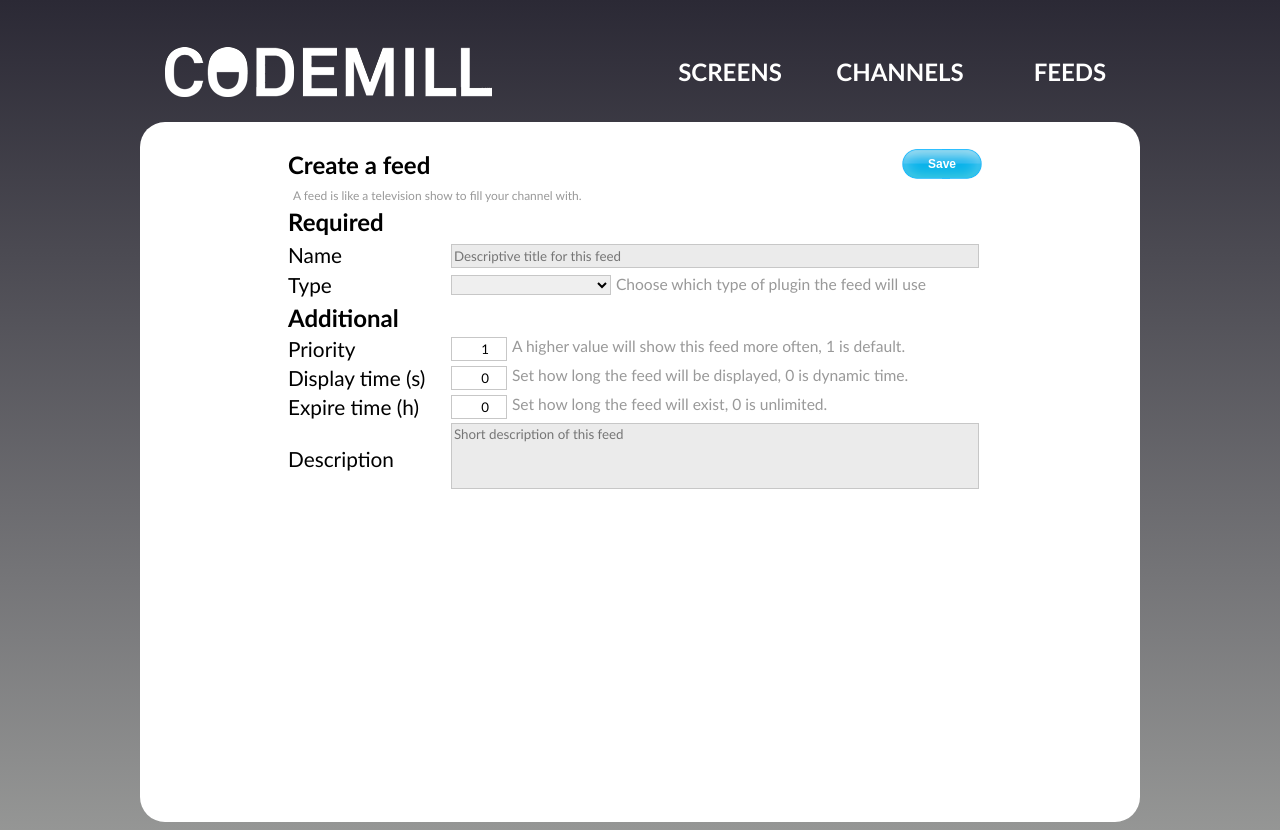
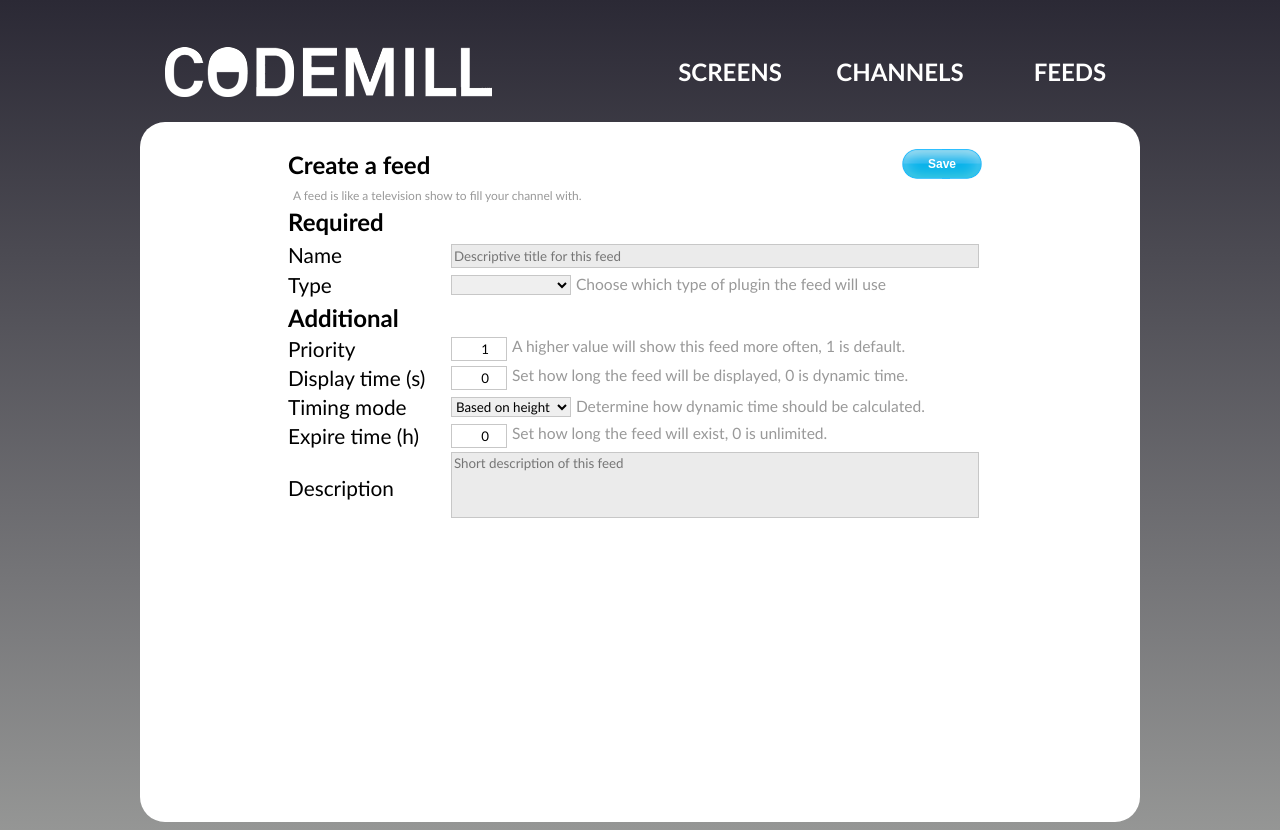
Before and after one commit to bergstroem/DBT---Coffeescreen, a PHP site: page /feed.php?p=1 in a window 1280 px wide. Run offline with PHP 8.4, Linux system fonts and the light colour scheme; lists and menus that the app fills with data are empty.

Commit message:
Fixed issue #36

```diff
--- a/admin/adminpage/css/admin.css
+++ b/admin/adminpage/css/admin.css
@@ -243,7 +243,7 @@ body{
 }
 
 .formTypeSelect{
-	width:160px;
+	width:120px;
 	height:20px;
 	border:1px solid #C7C7C7;
 	float:left;
--- a/admin/adminpage/feedform.html
+++ b/admin/adminpage/feedform.html
@@ -37,6 +37,14 @@
 		<div class="tooltip">Set how long the feed will be displayed, 0 is dynamic time.</div></td>
 	</tr>
 	<tr class="listItem">
+		<td><label for=timingmode>Timing mode</label></td>
+		<td><select name="timingmode" id="timingmode" class="formTypeSelect">
+			<option value="0">Based on height</option>
+			<option value="1">Based on text length</option>
+		</select>
+		<div class="tooltip">Determine how dynamic time should be calculated.</div></td>
+	</tr>
+	<tr class="listItem">
 		<td><label for=expireTime>Expire time (h)</label></td>
 		<td><input type="number" name="expiretime" id="expireTime" class="formNB" value=0 min=0 />
 		<div class="tooltip">Set how long the feed will exist, 0 is unlimited.</div></td>
--- a/admin/adminpage/feedhandler.php
+++ b/admin/adminpage/feedhandler.php
@@ -8,6 +8,7 @@
 		$priority = $_POST['priority'];
 		$displaytime = $_POST['displaytime'];
 		$expiretime = $_POST['expiretime'];
+		$timingmode = $_POST['timingmode'];
 
 		$c = explode(",",$custom);
 
@@ -24,6 +25,7 @@
 		$data['priority'] = $priority;
 		$data['displaytime'] = $displaytime;
 		$data['expiretime'] = $expiretime;
+		$data['timingmode'] = $timingmode;
 
 		$jsondata = json_encode($data);
 		echo $jsondata;
--- a/admin/adminpage/js/feed.js
+++ b/admin/adminpage/js/feed.js
@@ -22,6 +22,7 @@ function saveFeed(){
 		var priority = document.getElementById("priority").value;
 		var displaytime = document.getElementById("displayTime").value;
 		var expiretime = document.getElementById("expireTime").value;
+		var timingmode = document.getElementById("timingmode").value;
 
 		var url = document.URL;
 		url = url.substr(url.indexOf("?")+1);
@@ -53,7 +54,7 @@ function saveFeed(){
 								$.ajax({
 									type: "POST",
 									url: "feedhandler.php",
-									data: "p=1&name="+name+"&type="+type+poststr+"&note="+note+"&priority="+priority+"&displaytime="+displaytime+"&expiretime="+expiretime,
+									data: "p=1&name="+name+"&type="+type+poststr+"&note="+note+"&priority="+priority+"&displaytime="+displaytime+"&expiretime="+expiretime+"&timingmode="+timingmode,
 									success: function(msg){
 										window.location = "adminfeed.php";
 									}
@@ -64,7 +65,7 @@ function saveFeed(){
 						$.ajax({
 							type: "POST",
 							url: "feedhandler.php",
-							data: "p=1&name="+name+"&type="+type+poststr+"&note="+note+"&priority="+priority+"&displaytime="+displaytime+"&expiretime="+expiretime,
+							data: "p=1&name="+name+"&type="+type+poststr+"&note="+note+"&priority="+priority+"&displaytime="+displaytime+"&expiretime="+expiretime+"&timingmode="+timingmode,
 							success: function(msg){
 								window.location = "adminfeed.php";
 							}
@@ -76,7 +77,7 @@ function saveFeed(){
 			$.ajax({
 				type: "POST",
 				url: "feedhandler.php",
-				data: "p=1&name="+name+"&type="+type+poststr+"&note="+note+"&priority="+priority+"&displaytime="+displaytime+"&expiretime="+expiretime,
+				data: "p=1&name="+name+"&type="+type+poststr+"&note="+note+"&priority="+priority+"&displaytime="+displaytime+"&expiretime="+expiretime+"&timingmode="+timingmode,
 				success: function(msg){
 					window.location = "adminfeed.php";
 				}
```
